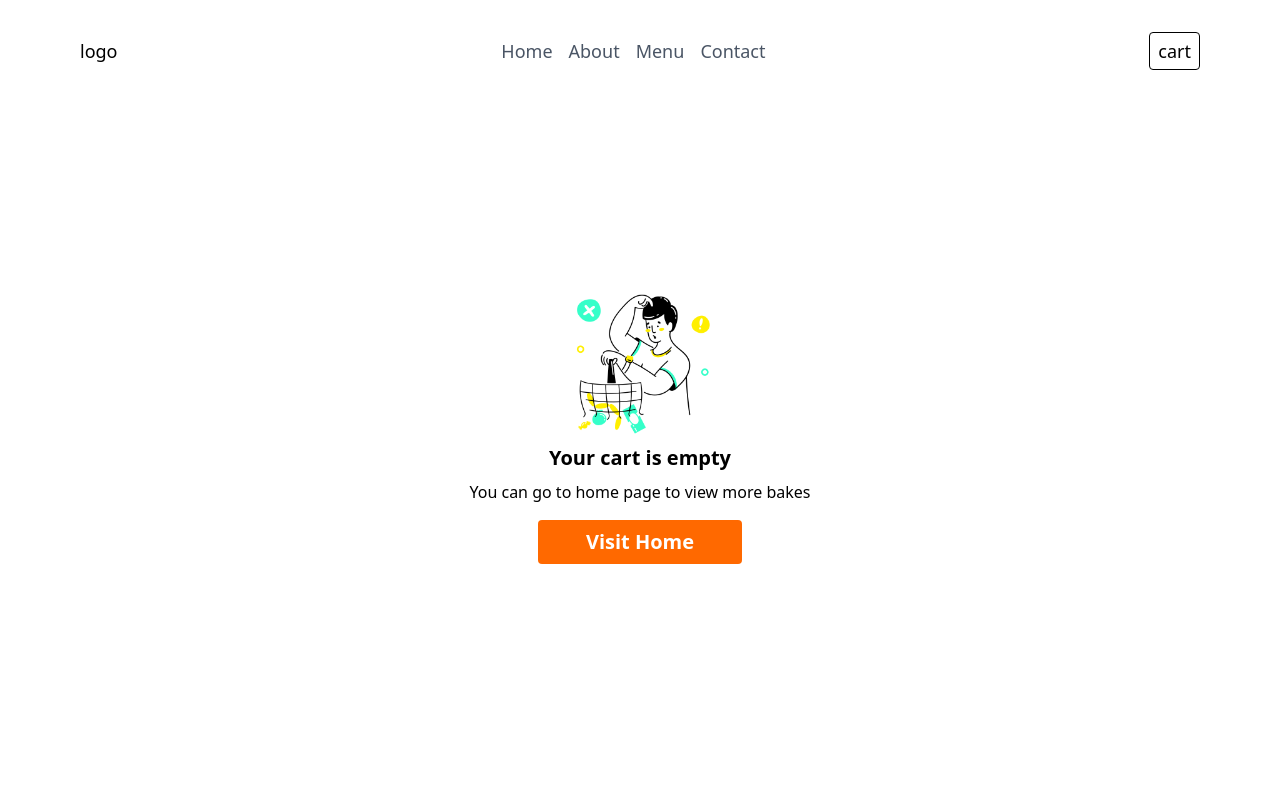
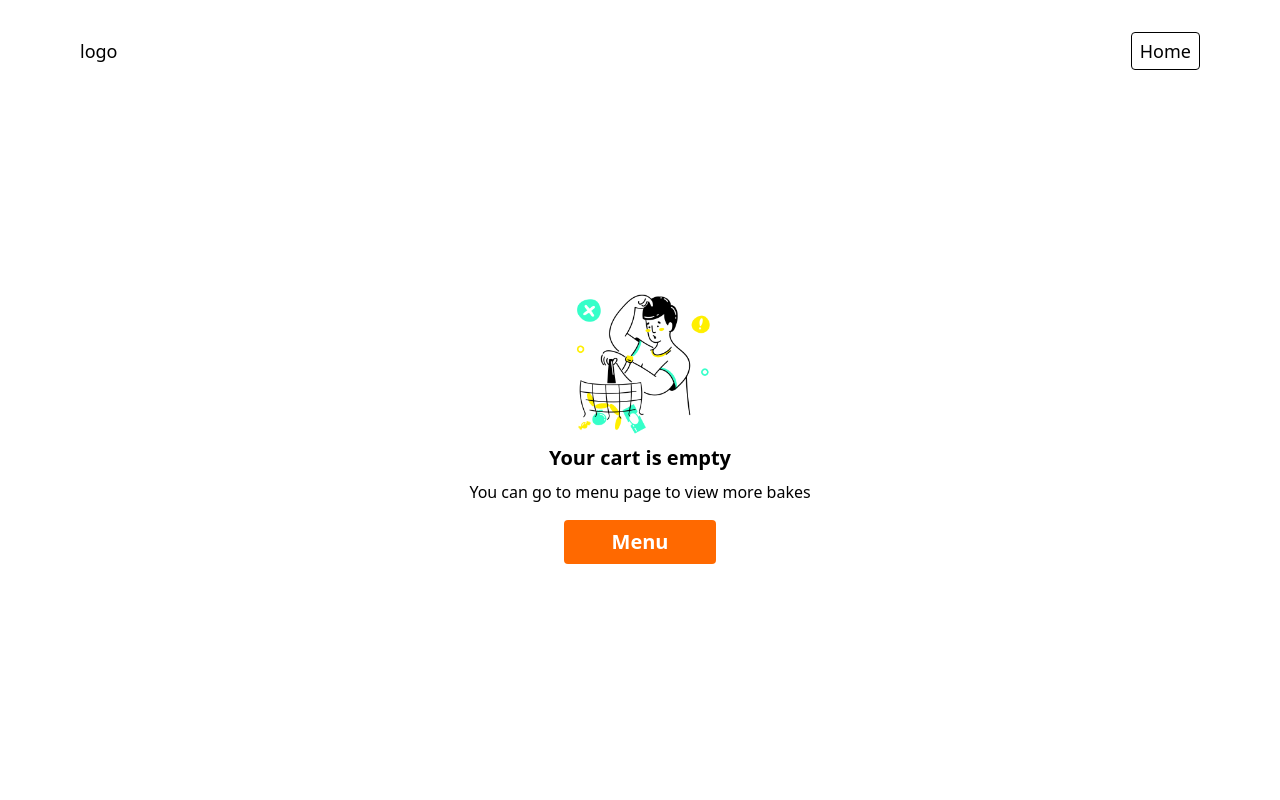
Before and after one commit to dhairyasonix/Bunny-Basket, a React (Vite) app: page /cart in a window 1280 px wide. Shown: the top 800 px of the page. Built offline with nearby package versions, Linux system fonts and the light colour scheme; the HTML template or start-up script is replaced by a standard one.

Commit message:
add card navigatin && add react scroll

```diff
--- a/package.json
+++ b/package.json
@@ -16,6 +16,7 @@
     "react": "^19.0.0",
     "react-dom": "^19.0.0",
     "react-router-dom": "^7.4.1",
+    "react-scroll": "^1.9.3",
     "tailwindcss": "^4.0.12"
   },
   "devDependencies": {
--- a/src/Components/AboutUs.jsx
+++ b/src/Components/AboutUs.jsx
@@ -5,7 +5,7 @@ import cake from "../assets/images/cake_about.png"
 
 const AboutUs = () => {
   return (
-    <section className="py-12 ">
+    <section id="About" className="py-12 ">
       <div className="container mx-auto ">
         <div className="grid grid-cols-1 md:grid-cols-2 gap-8 items-center">
 
--- a/src/Components/BakingExperts.jsx
+++ b/src/Components/BakingExperts.jsx
@@ -12,11 +12,11 @@ const BakingExperts = () => {
           Behind every loaf and pastry is a passionate team of bakers, each
           dedicated to bringing you fresh and innovative creations. From
           traditional favorites to modern twists, our experts pour their hearts
-          (and years of experience) into every recipe.empore.Lorem ipsum dolor
-          sit amet, consectetur adipisicing elit.
+          (and years of experience) into every recipe.
         </p>
       </div>
-      <div className="w-full grid grid-cols-1 md:grid-cols-3 gap-12">
+      <div className="w-full grid grid-cols-1 md:grid-cols-3 gap-16">
+
       <div className="p-2 bg-white rounded-lg shadow-md hover:shadow-lg transition ">
           <img src="/Nikita.png" alt="Nikita" className=" " />
           <h3 className="text-xl font-semibold text-gray-800 my-2">Nikita Sharma</h3>
@@ -29,7 +29,7 @@ const BakingExperts = () => {
 
 
         <div className="p-2 bg-white rounded-lg shadow-md hover:shadow-lg transition ">
-          <img src="/Oliva.png" alt="Oliva" className=" " />
+          <img src="/Oliva.png" alt="Oliva" className="" />
           <h3 className="text-xl font-semibold text-gray-800 my-2">Oliva Miller</h3>
         </div>
       </div>
--- a/src/Components/EmptyCart.jsx
+++ b/src/Components/EmptyCart.jsx
@@ -1,19 +1,24 @@
 import React from 'react'
-import { Link } from 'react-router-dom'
+import { Link, useNavigate } from 'react-router-dom'
 
 export const EmptyCart = () => {
+  const navigate = useNavigate()
+
+  const handleMenu =()=>{
+    navigate("/#Menu");
+  }
   return (
     <div className='w-full h-screen flex items-center justify-center px-20 pt-14 '>
         <div className='items-center flex flex-col justify-center'>
 <img className='w-40' src="/shopping.png" alt="shopping" />
 <h4 className='font-bold text-xl'>Your cart is empty</h4>
- <p className='my-2'>You can go to home page to view more bakes</p>
-<Link to="/">
- <button className="bg-orange-500 text-xl font-bold text-white my-2 px-12 py-2 rounded-sm hover:bg-orange-600 items-center"
+ <p className='my-2'>You can go to menu page to view more bakes</p>
+
+ <button onClick={handleMenu} className="bg-orange-500 text-xl font-bold text-white my-2 px-12 py-2 rounded-sm hover:bg-orange-600 items-center"
             >
-              Visit Home
+              Menu
             </button>
-            </Link>
+
             </div>
   </div>
   )
--- a/src/Components/Footer.jsx
+++ b/src/Components/Footer.jsx
@@ -6,7 +6,7 @@ const Footer = () => {
   const { name, tagline } = brand;
 
   return (
-    <div className="grid grid-cols-1 md:grid-cols-3 pt-16 pb-8 px-20 bg-amber-200">
+    <div id="Contact" className="grid grid-cols-1 md:grid-cols-3 pt-16 pb-8 px-20 bg-amber-200">
       <div className="col-span-1 flex flex-col justify-between pr-40">
         <h4 className="text-lg font-semibold">{name}</h4>
         <p>{tagline}</p>
--- a/src/Components/LandingPage.jsx
+++ b/src/Components/LandingPage.jsx
@@ -1,9 +1,10 @@
 import React from "react";
 import Spline from "@splinetool/react-spline";
+import { Link } from "react-scroll";
 
 const LandingPage = () => {
   return (
-    <div className=" w-full text-black pt-1  ">
+    <div id="Home" className=" w-full text-black pt-1  ">
       <div className="absolute top-0 w-full overflow-hidden">
         <Spline
           className="h-screen"
@@ -24,9 +25,9 @@ const LandingPage = () => {
             treats crafted from the finest ingredients each bite a little piece
             of heaven.
           </p>
-          <button className="border px-4 py-1 my-5 rounded-sm">
+        <Link to="Menu"><button className="border px-4 py-1 my-5 rounded-sm z-[999]">
             Order Now
-          </button>
+          </button></Link>
         </div>
         <div></div>
       </div>
--- a/src/Components/Navbar.jsx
+++ b/src/Components/Navbar.jsx
@@ -1,25 +1,48 @@
 import React from "react";
-import { Link, Links } from "react-router-dom";
+import { useLocation, useNavigate } from "react-router-dom";
+import { Link } from "react-scroll";
 
 const Navbar = () => {
+  const navigate = useNavigate();
+  const location = useLocation();
+
+
+  const isCartPage = location.pathname === "/cart";
+
+  const handleNavigate = () => {
+if(isCartPage){
+  navigate("/")
+}else {
+  navigate("/cart")
+
+  };}
+
   return (
     <nav className="w-full fixed z-50 px-20 py-8 text-lg flex items-center justify-between text-black  ">
       <div>
         <h1>logo</h1>
       </div>
-      <div className=" items-center space-x-4">
-        {["Home", "About", "Menu", "Contact"].map((item,index) => (
-          <Link key={index}
-            to="/"
+      {!isCartPage && <div className=" items-center space-x-4">
+        {["Home", "About", "Menu", "Contact"].map((item, index) => (
+          <Link
+            key={index}
+            to={item}
             className="text-gray-600 hover:text-gray-800 cursor-pointer"
+            smooth={true}
+            offset={30}
+            duration={500}
           >
             {item}
           </Link>
         ))}
-      </div>
+      </div>}
       <div>
-        <Link to={"/cart"}>
-        <button className="border px-2 py-1 rounded-sm">cart</button></Link>
+        <button
+          className="border px-2 py-1 rounded-sm cursor-pointer"
+          onClick={handleNavigate}
+        >
+          {isCartPage ? "Home" : "Cart"}
+        </button>
       </div>
     </nav>
   );
--- a/src/Components/SpecialBakes.jsx
+++ b/src/Components/SpecialBakes.jsx
@@ -1,6 +1,7 @@
-import { lazy, Suspense, useState } from "react";
+import { lazy, Suspense, useEffect, useState } from "react";
 import products from "../utils/products.json";
 import ProductCard from "./ProductCard";
+import { useLocation } from "react-router-dom";
 
 // Lazy load the ProductShowcase component with a delay for better performance
 const SpecialBakesLazy = lazy(
@@ -17,8 +18,19 @@ const SpecialBakes = () => {
   const visibleProducts = ShowAll
     ? products[selectedCategory]
     : products[selectedCategory].slice(0, 8);
+
+    const location = useLocation();
+
+useEffect(() => {
+  if (location.hash === "#Menu") {
+    const menuSection = document.getElementById("Menu");
+    if (menuSection) {
+      menuSection.scrollIntoView({ behavior: "auto" });
+    }
+  }
+}, [location]);
   return (
-    <section className="py-12 bg-[#E8EEEA] px-20">
+    <section id="Menu" className="py-12 bg-[#E8EEEA] px-20">
       <div className="mx-auto px-4">
         <h2 className="text-4xl font-bold mb-6">Our Special Bakes</h2>
         <div>
@@ -47,7 +59,7 @@ const SpecialBakes = () => {
               onClick={() => setShowAll(true)}
               className="bg-[#9D4007] text-white px-12 py-2 rounded-sm hover:bg-[#622804] transition-all duration-200"
             >
-              Show More
+              Check Menu
             </button>
           </div>
         )}
```
Also changed, not shown: 1 other file (tests, documents, lock files or other folders).
